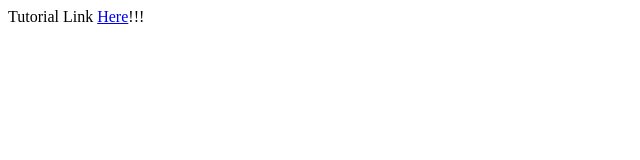
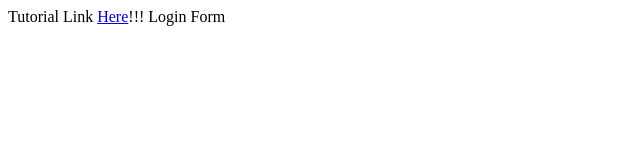
Before and after one commit to KrunalDatascience/gittutorial, a plain HTML site: page index.html in a window 1280 px wide. Shown: the full height of the page, 0-640 px from the left. Drawn offline with Linux system fonts and the light colour scheme.

Commit message:
Login Form

```diff
--- /dev/null
+++ b/dir2/app2.js
@@ -0,0 +1 @@
+console.log('dir2');
--- a/index.html
+++ b/index.html
@@ -5,5 +5,6 @@
 </head>
 <body>
        Tutorial Link <a href="https://www.youtube.com/watch?v=SWYqp7iY_Tc">Here</a>!!!
+       Login Form
 </body>
 </html>
```
Also changed, not shown: login.html (added, +9 -0 lines), log.txt (added).
